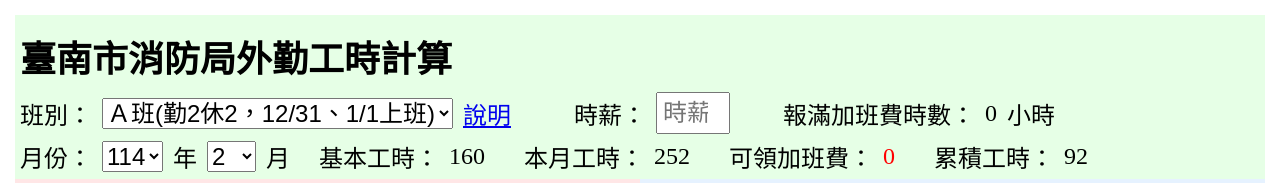
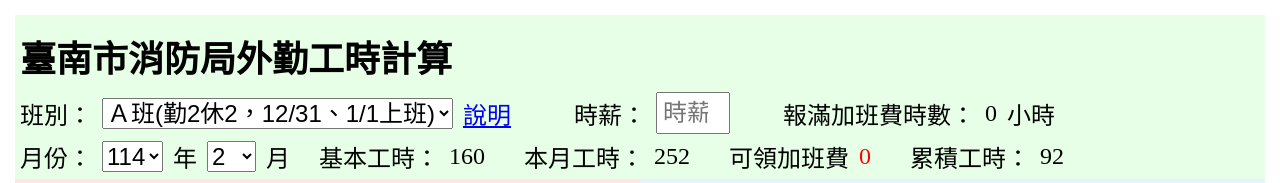
Before and after one commit to Boham-68/hourcounttest, a plain HTML site: page index.html in a window 1280 px wide. Shown: the top 183 px of the page. Drawn offline with Linux system fonts and the light colour scheme.

Commit message:
Update index.html

```diff
--- a/index.html
+++ b/index.html
@@ -200,7 +200,7 @@
                     <span id="WorkHour1"></span>
                 </div>
                 <div class="green-item">
-                    <label>可領加班費：</label>
+                    <label>可領加班費</label>
                     <span id="WorkMoney"></span>
                 </div>
                 <div class="green-item">
```
